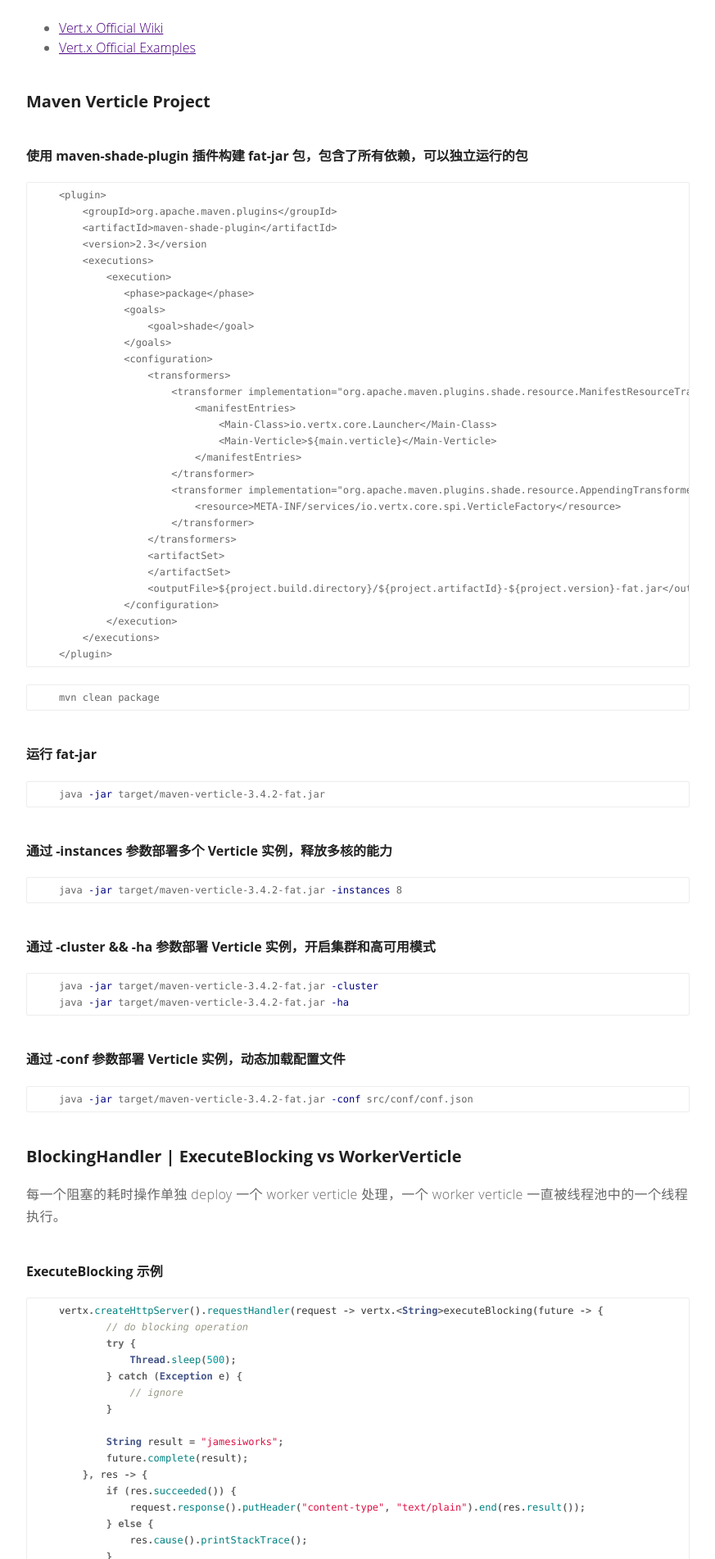
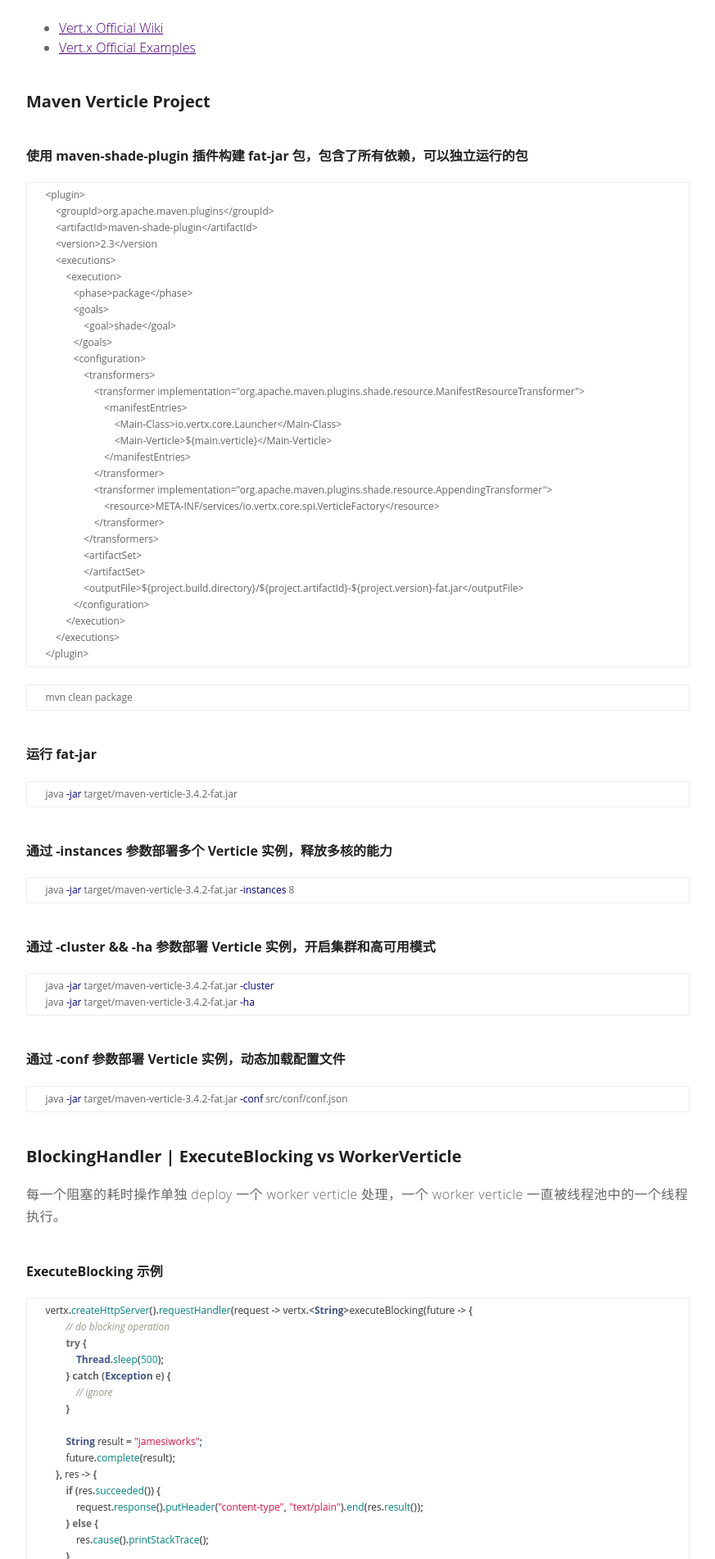
Before and after one commit to Jiangew/jiangew.github.io, a Jekyll site: the page built from _posts/2017-07-14-vertx-in-action.md, in a window 1280 px wide. Shown: the part 395-2297 px from the top of the page at 82% size, without its empty margins (203-1076 px from the left). Built offline with Jekyll 4.4.1, drawn with Linux system fonts in a browser that asks for light colours; some of the changed text lies outside the part shown.

Commit message:
polish font

```diff
--- a/_sass/base/general.sass
+++ b/_sass/base/general.sass
@@ -94,7 +94,7 @@
 code,
 tt
 	padding: 1px 0
-	font-family: $fontMonospace
+	font-family: $fontSans
 	font-size: 12px
 	line-height: 20px
 	background: #fff
@@ -106,7 +106,7 @@
 	margin: 0 0 1.75em 0
 	width: 100%
 	padding: 5px 10px
-	font-family: $fontMonospace
+	font-family: $fontSans
 	font-size: 1.2rem
 	line-height: 2rem
 	overflow: auto
```
